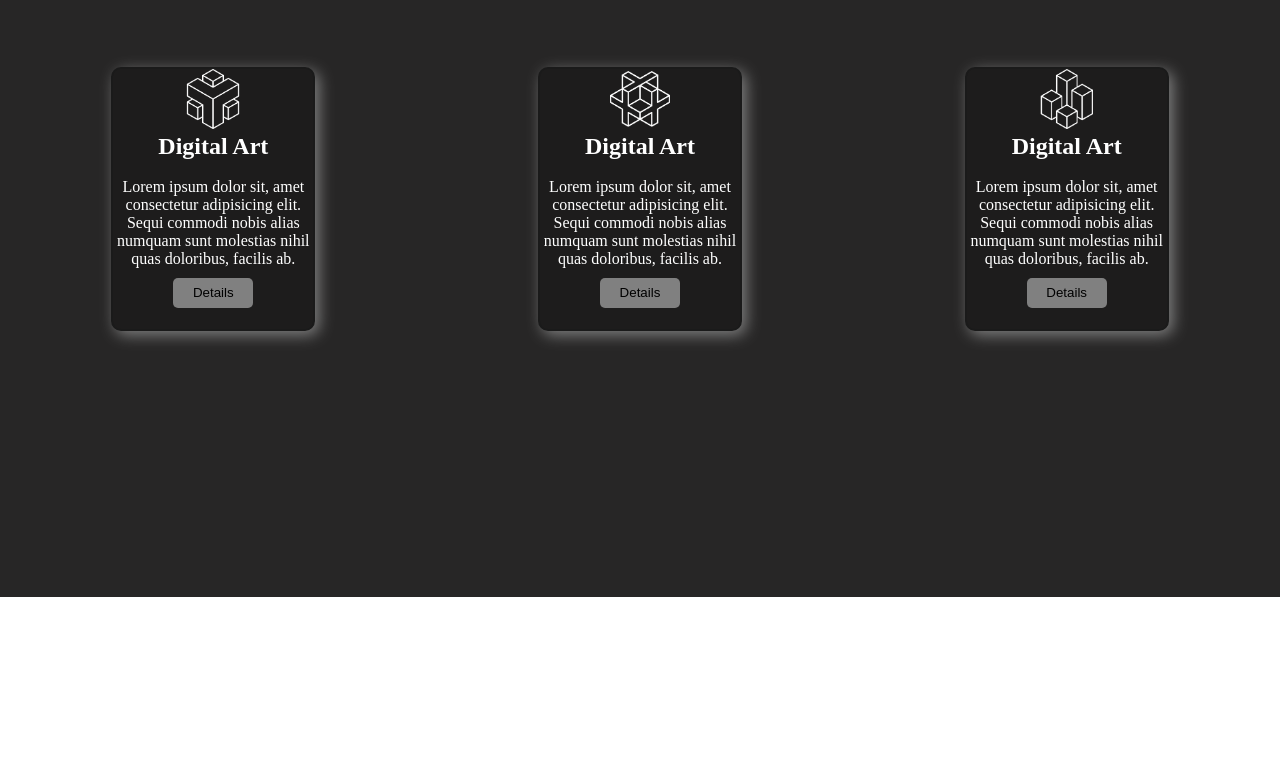
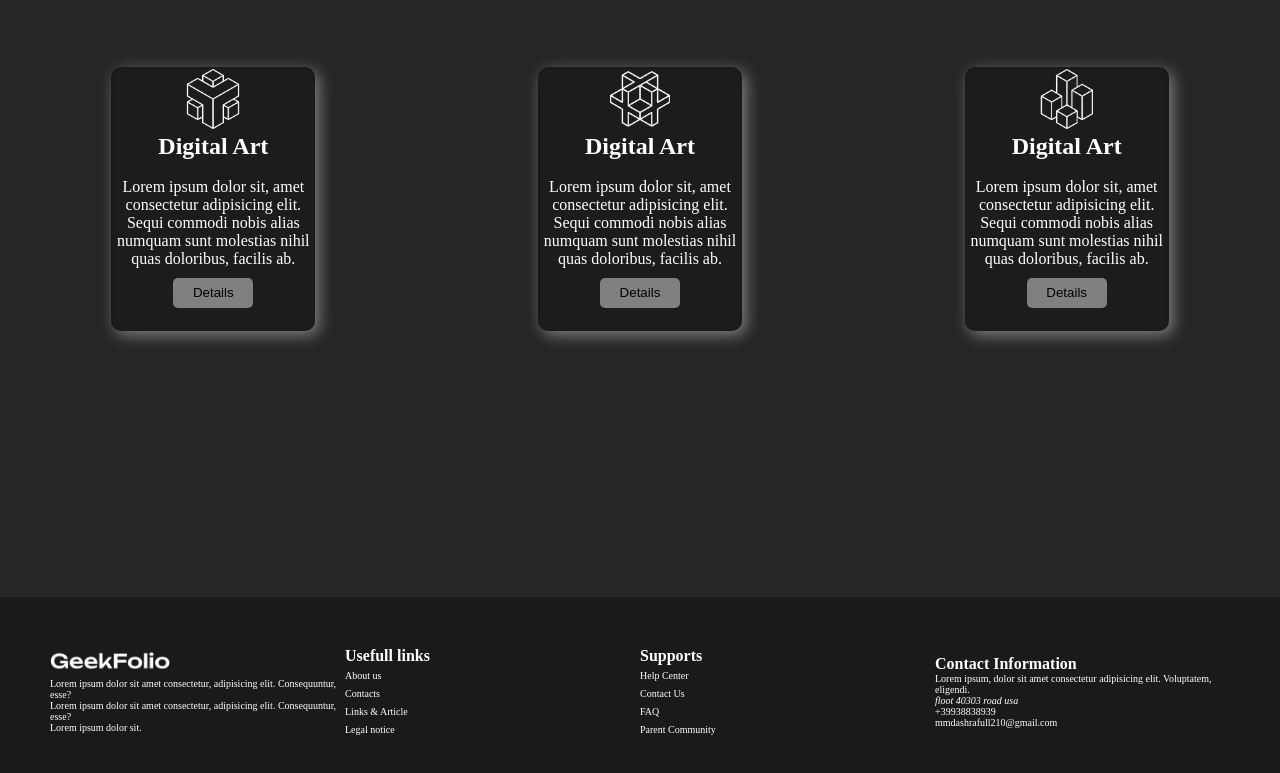
Before and after one commit to Ullas1321/projects-1st, a plain HTML site: page index.html in a window 1280 px wide. Shown: the part 1306-2079 px from the top of the page. Before the commit the page ends 1903 px from the top, so only its background shows below. Drawn offline with Linux system fonts and the light colour scheme.

Commit message:
foot part

```diff
--- a/index.html
+++ b/index.html
@@ -91,8 +91,41 @@
         </div>
         </section>
     </main>
-    <footer>
+    <footer class="foot">
 
+        <div class="foot-div">
+            <img class="foot-img" src="logo/logo-light.png" alt="">
+            <p class="f-p">Lorem ipsum dolor sit amet consectetur, adipisicing elit. Consequuntur, esse?</p>
+            <p class="f-p">Lorem ipsum dolor sit amet consectetur, adipisicing elit. Consequuntur, esse?</p>
+            <p class="f-p">Lorem ipsum dolor sit.</p>
+        </div>
+        <div class="foot-div">
+            <h4>Usefull links</h4>
+            <ul>
+                <li><a href="#">About us</a></li>
+                <li><a href="#">Contacts</a></li>
+                <li><a href="#">Links & Article</a></li>
+                <li><a href="#">Legal notice </a></li>
+            </ul>
+        </div>
+        <div class="foot-div">
+            <h4>Supports</h4>
+            <ul>
+            <li><a href="#">Help Center</a></li>
+            <li><a href="#">Contact Us</a></li>
+            <li><a href="#">FAQ</a></li>
+            <li><a href="#">Parent Community</a></li>
+        </ul>
+        </div>
+        <div class="foot-div f-contact">
+            <h4>Contact Information</h4>
+            <ul class="f-ul">
+                <li>Lorem ipsum, dolor sit amet consectetur adipisicing elit. Voluptatem, eligendi.</li>
+                <li><address>floot 40303 road usa</address></li>
+                <li>+39938838939</li>
+                <li><a href="#">mmdashrafull210@gmail.com</a></li>
+            </ul>
+        </div>
     </footer>
 </body>
 </html>
--- a/style.css
+++ b/style.css
@@ -117,3 +117,34 @@ a{
    font-size: 35px;
 
 }
+
+.foot{
+    display: flex;
+    align-items: center;
+    justify-content: space-around;
+    background-color: rgb(27, 26, 26);
+    padding: 50px;
+    color: white;
+}
+
+.foot-div{
+    height: auto;
+    width: 300px;
+}
+.foot-div ul li a{
+    color: white;
+    text-decoration: none;
+    font-size: 10px;
+}
+.foot-div ul li{
+    list-style: none;
+}
+.foot-img{
+     width: 120px;
+}
+.f-ul{
+    font-size: 10px;
+}
+.f-p{
+    font-size: 10px;
+}
```
